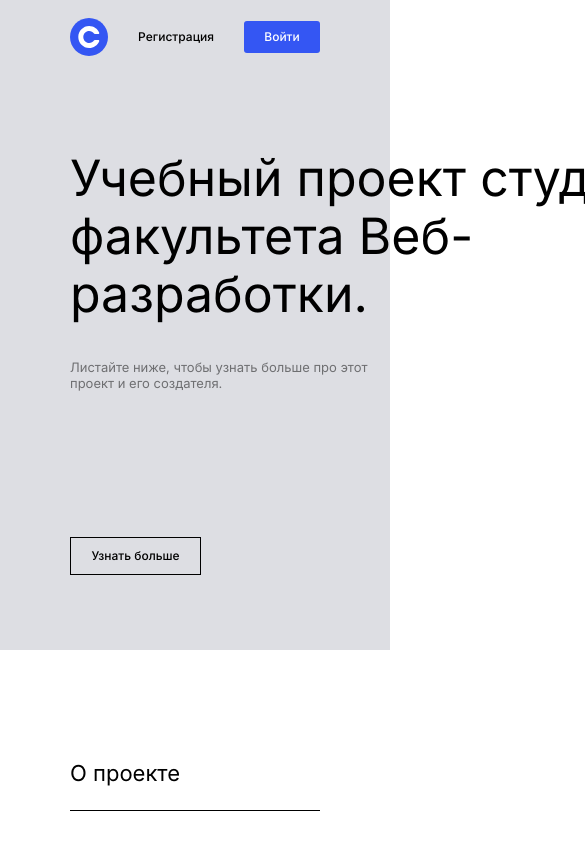
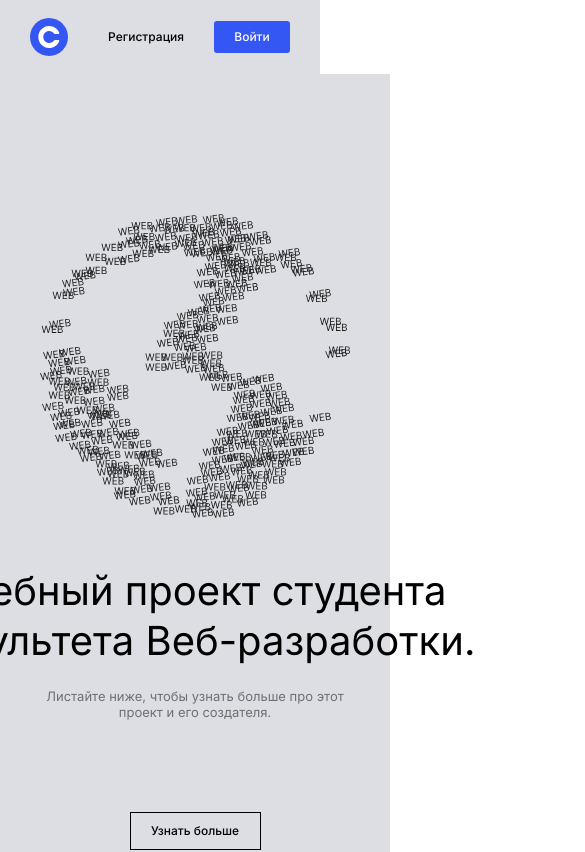
Before and after one commit to rem-ran/movies-explorer-frontend, a React (Create React App) app: page / in a window 390 px wide. Shown: the top 852 px of the page, 585 px wide, since content can reach past the window. Built offline with nearby package versions, Linux system fonts and the light colour scheme.

Commit message:
make 1024 res for promo and header components

```diff
--- a/src/components/Footer/Footer.js
+++ b/src/components/Footer/Footer.js
@@ -9,14 +9,14 @@ const Footer = () => {
         <h6 className="footer__heading">
           Учебный проект Яндекс.Практикум х BeatFilm.
         </h6>
-        <div class="footer__lower-part">
-          <p class="footer__year">&copy; 2023</p>
-          <ul class="footer__links">
+        <div className="footer__lower-part">
+          <p className="footer__year">&copy; 2023</p>
+          <ul className="footer__links">
             {footerLinks.map((item, index) => (
-              <li key={index} class="footer__list-item">
+              <li key={index} className="footer__list-item">
                 <a
                   href={item.link}
-                  class="footer__link"
+                  className="footer__link"
                   target="_blank"
                   rel="noopener noreferrer"
                 >
--- a/src/components/Header/Header.css
+++ b/src/components/Header/Header.css
@@ -1,21 +1,25 @@
 .header {
-    display: flex;
-    justify-content: space-between;
     background-color: #DDDEE3;
-    height: 74px;
-    padding-left: 70px;
-    padding-right: 70px;
-}
-
-@media screen and (max-width: 1023px) {
-    .header {
-        max-width: 581px;
-    }
 }
 
 @media screen and (max-width: 767px) {
     .header {
         max-width: 320px;
+    }
+}
+
+.header__container {
+    display: flex;
+    justify-content: space-between;
+    padding-left: 70px;
+    padding-right: 70px;
+    height: 74px;
+}
+
+@media screen and (max-width: 1023px) {
+    .header__container {
+        padding-left: 30px;
+        padding-right: 30px;
     }
 }
 
--- a/src/components/Header/Header.js
+++ b/src/components/Header/Header.js
@@ -5,6 +5,7 @@ import headerLogo from '../../images/c-logo.svg';
 const Header = ({ links, headerUserContainer }) => {
   return (
     <header className="header">
+      <div className="header__container">
         <div className="header__logo-container">
           <img
             className="header__logo"
@@ -14,6 +15,7 @@ const Header = ({ links, headerUserContainer }) => {
           {links}
         </div>
         {headerUserContainer}
+      </div>
     </header>
   );
 };
--- a/src/components/Main/Promo/Promo.css
+++ b/src/components/Main/Promo/Promo.css
@@ -6,12 +6,26 @@
     display: flex;
     padding: 75px 70px;
     justify-content: space-between;
+}
 
+@media screen and (max-width: 1023px) {
+    .promo__container {
+        padding: 140px 44px 76px 44px;
+        align-items: center;
+        flex-direction: column-reverse;
+    }
 }
 
 .promo__text {
     display: flex;
     flex-direction: column;
+}
+
+@media screen and (max-width: 1023px) {
+    .promo__text {
+        align-items: center;
+        text-align: center;
+    }
 }
 
 .promo__header {
@@ -23,6 +37,16 @@
     line-height: 58px;
 }
 
+@media screen and (max-width: 1023px) {
+    .promo__header {
+        width: 680px;
+        font-size: 40px;
+        line-height: 50px;
+        margin-top: 48px;
+        margin-bottom: 22px;
+    }
+}
+
 .promo__note {
     margin: 0;
     margin-bottom: 146px;
@@ -31,6 +55,12 @@
     font-weight: 400;
     font-size: 13px;
     line-height: 16px;
+}
+
+@media screen and (max-width: 1023px) {
+    .promo__note {
+        margin-bottom: 92px;
+    }
 }
 
 .promo__link {
--- a/src/components/Main/Promo/Promo.js
+++ b/src/components/Main/Promo/Promo.js
@@ -4,7 +4,7 @@ import promoImage from '../../../images/planet-logo.svg';
 
 const Promo = () => {
   return (
-    <div className="promo">
+    <section className="promo">
       <div className="promo__container">
         <div className="promo__text">
           <h1 className="promo__header">
@@ -23,7 +23,7 @@ const Promo = () => {
           alt="Лого в виде планеты из слов WEB"
         />
       </div>
-    </div>
+    </section>
   );
 };
 
```
Lines whose indentation alone changed are shown as unchanged.
